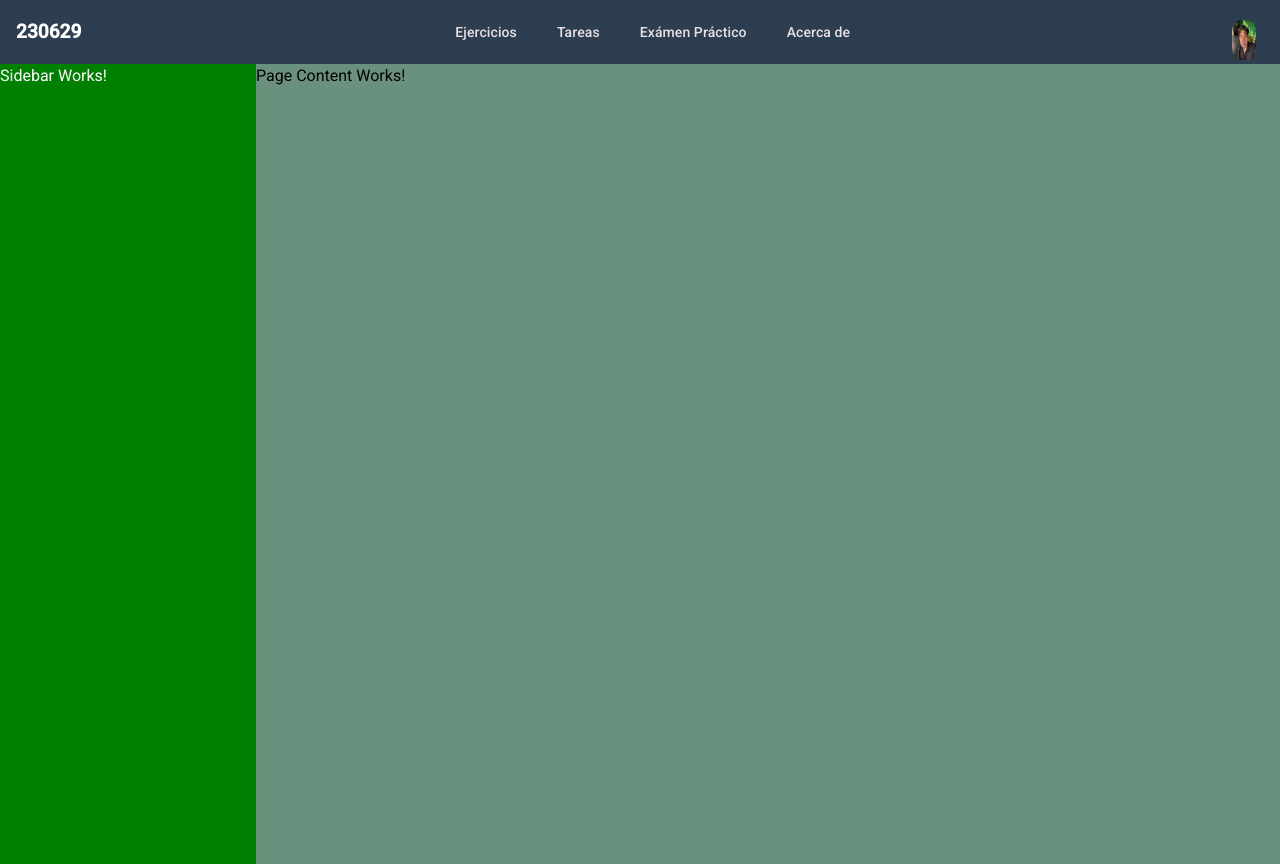
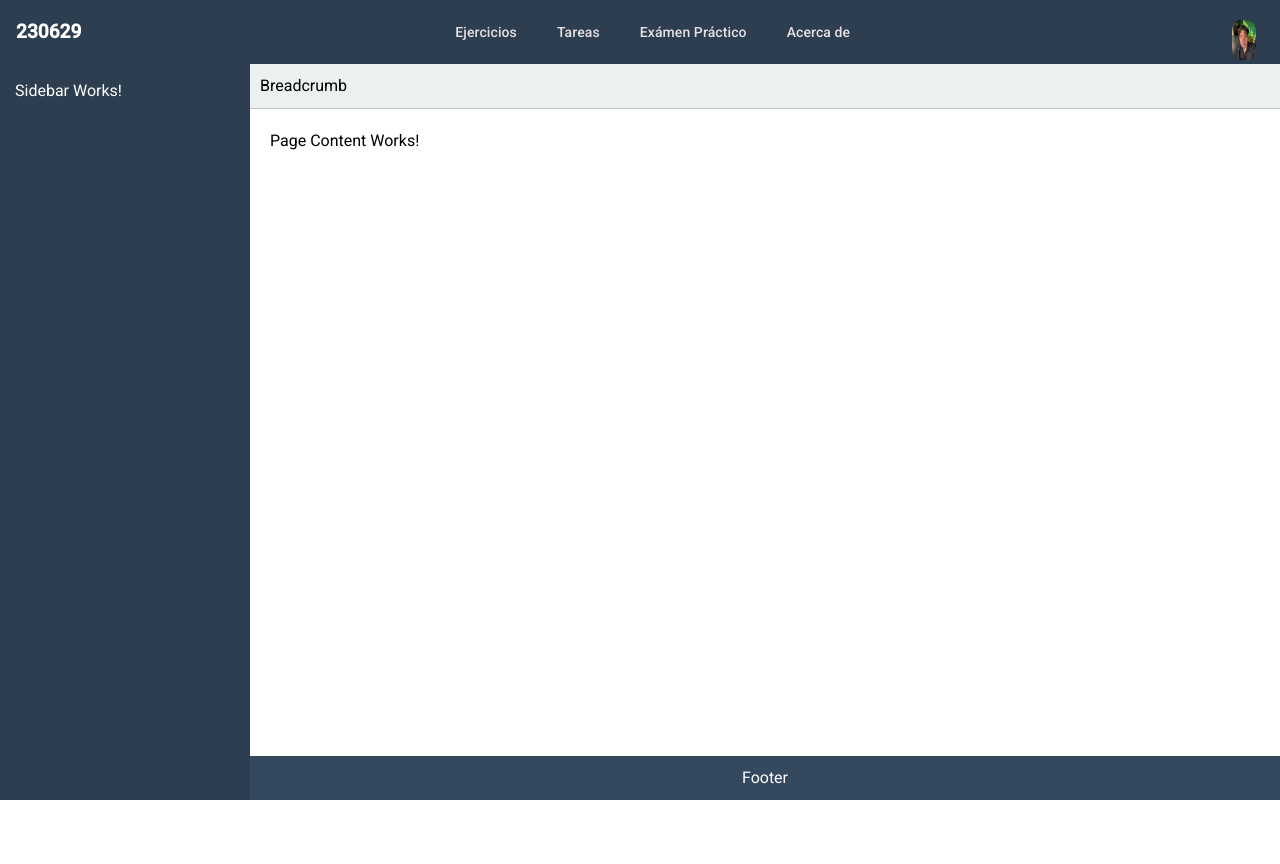
Before and after one commit to ppyo1234/MANUALEJERCICIOS_5A_230629, an Angular app in the folder ManualEjercicios_5A_230629/: page / in a window 1280 px wide. After the commit the page ends 800 px from the top, so only its background shows below. Built offline with nearby package versions, Linux system fonts and the light colour scheme.

Commit message:
Practica07
Se agrega ,mejor estructura para la app web

```diff
--- a/ManualEjercicios_5A_230629/src/app/app.component.css
+++ b/ManualEjercicios_5A_230629/src/app/app.component.css
@@ -1,17 +1,48 @@
-.container {
-    display: flex;
-    height: 100vh; /* O ajusta según sea necesario */
-  }
+/* Establece que la pantalla ocupe todo el viewport */
+:host {
+  display: flex;
+  flex-direction: column;
+  height: 100vh;
+}
 
-  .sidebar {
-    width: 20%; /* Ocupa una tercera parte */
-    background-color: green; /* Color verde */
-    min-height: 100vh;
-    color: white; /* Asegura que el texto sea visible */
-  }
+/* Diseño de la estructura principal */
+.main-layout {
+  display: grid;
+  grid-template-columns: 250px auto; /* Sidebar a la izquierda, contenido a la derecha */
+  height: 100%;
+}
 
-  .content {
-    width: 80%; /* Ocupa los dos tercios restantes */
-    background-color: rgb(105, 145, 126); /* Fondo blanco */
-    min-height: 100vh;
-  }
+/* Sidebar */
+.sidebar {
+  background-color: #2c3e50; /* Color oscuro pero distinto al de la imagen */
+  color: white;
+  padding: 15px;
+}
+
+/* Contenedor del contenido */
+.content-container {
+  display: flex;
+  flex-direction: column;
+}
+
+/* Breadcrumb */
+.breadcrumb {
+  background-color: #ecf0f1; /* Un gris claro */
+  padding: 10px;
+  border-bottom: 1px solid #bdc3c7;
+}
+
+/* Área de contenido principal */
+.content {
+  background-color: white;
+  flex-grow: 1;
+  padding: 20px;
+}
+
+/* Footer */
+.footer {
+  background-color: #34495e; /* Un color oscuro */
+  color: white;
+  text-align: center;
+  padding: 10px;
+}
--- a/ManualEjercicios_5A_230629/src/app/app.component.html
+++ b/ManualEjercicios_5A_230629/src/app/app.component.html
@@ -1,5 +1,11 @@
 <app-navbar></app-navbar>
-<div class="container">
+<div class="main-layout">
   <app-sidebar class="sidebar"></app-sidebar>
-  <app-page-content class="content"></app-page-content>
+  <div class="content-container">
+    <div class="breadcrumb">Breadcrumb</div>
+    <div class="content">
+      <app-page-content></app-page-content>
+    </div>
+    <div class="footer">Footer</div>
+  </div>
 </div>
--- a/ManualEjercicios_5A_230629/src/app/app.component.ts
+++ b/ManualEjercicios_5A_230629/src/app/app.component.ts
@@ -13,4 +13,5 @@ import { AppPageContentComponent } from './components/page-content/app-page-cont
 })
 export class AppComponent {
   title = 'ManualEjercicios_5A_230629';
+
 }
```
